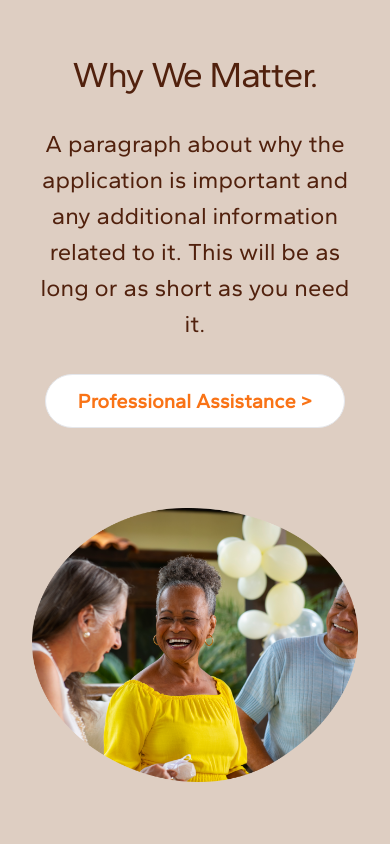
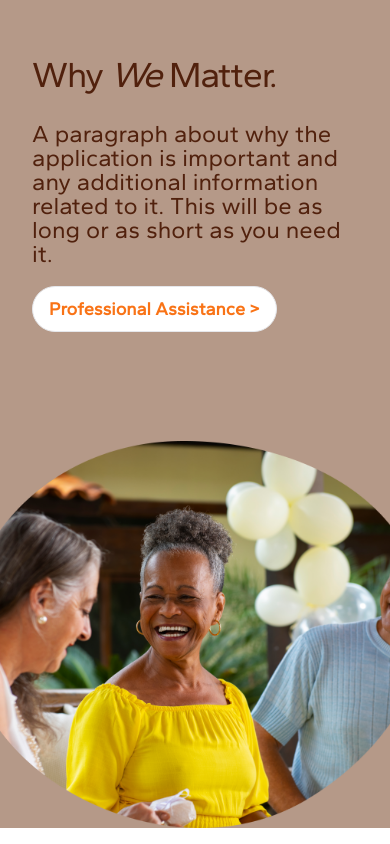
Before and after one commit to CareTech-at-UCI/melanoma-project, a React (Create React App) app in the folder frontend/: page / in a window 390 px wide. Shown: the part 860-1704 px from the top of the page. Built offline with nearby package versions, Linux system fonts and the light colour scheme.

Commit message:
mobile responsiveness for why we matter page

```diff
--- a/frontend/src/components/home/WhyWeMatter.jsx
+++ b/frontend/src/components/home/WhyWeMatter.jsx
@@ -4,29 +4,25 @@ export const WhyWeMatter = () => {
   return (
     <section
       id="why-we-matter"
-      className="text-main-brown bg-[#DECEC2] py-16 md:py-24 p-8 md:p-16"
+      className="h-screen md:h-[70vh] flex flex-col md:flex-row text-main-brown bg-[#B59988]"
     >
-      <div className="container mx-auto flex flex-col md:flex-row items-center gap-12">
+      <div className="h-full mx-auto container flex flex-col md:flex-row items-center py-16 md:py-0 p-8 md:p-0">
         {/* Text Content */}
-        <div className="md:w-1/2 text-center md:text-left">
-          <h2 className="text-header-2 mb-6">Why We Matter.</h2>
-          <p className="text-body mb-8">
+        <div className="md:w-full p-0 md:px-20 text-left space-y-5">
+          <h2 className="text-header-2 md:text-header-1">Why <i>We</i> Matter.</h2>
+          <p className="text-body text-base md:text-2xl">
             A paragraph about why the application is important and any
             additional information related to it. This will be as long or as
             short as you need it.
           </p>
-          <button className="text-orange-500 text-xl font-bold bg-white border border-main-orange py-3 px-8 rounded-full hover:bg-orange-500 hover:text-white transition-colors">
+          <button className="text-orange-500 text-lg md:text-xl font-bold bg-white border border-main-orange py-2 md:py-3 px-4 md:px-8 rounded-full hover:bg-orange-500 hover:text-white transition-colors">
             Professional Assistance &gt;
           </button>
         </div>
-        {/* Image */}
-        <div className="md:w-1/2 flex justify-center items-center mt-8 md:mt-0">
-          <img
-            src="/assets/why-we-matter.png"
-            alt="People connecting"
-            className="max-w-full h-auto md:max-w-md lg:max-w-lg"
-          />
-        </div>
+      </div>
+      {/* Image */}
+      <div className="w-full bg-cover bg-center bg-no-repeat h-full"
+        style={{ backgroundImage: "url('/assets/why-we-matter.png')" }}>
       </div>
     </section>
   );
```
